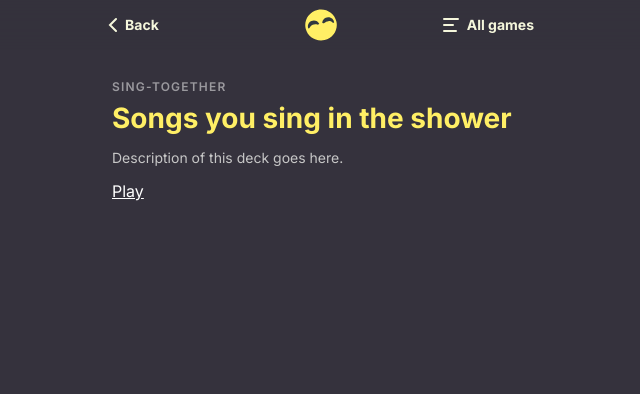
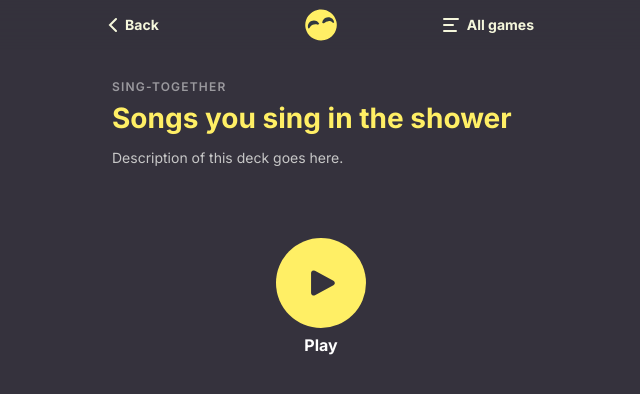
Before and after one commit to daankuhlmann25/social-project, a Vue app: page /party-games/sing-together/1 in a window 1280 px wide. Shown: the top 394 px of the page, without its empty margins (319-959 px from the left). Built offline with nearby package versions, Linux system fonts and the light colour scheme; no server answers; the database is empty.

Commit message:
Added play button on Deck Fixed style bug on HowToPlay

```diff
--- a/public/index.html
+++ b/public/index.html
@@ -14,6 +14,5 @@
       <strong>We're sorry but <%= htmlWebpackPlugin.options.title %> doesn't work properly without JavaScript enabled. Please enable it to continue.</strong>
     </noscript>
     <div id="app"></div>
-    <!-- built files will be auto injected -->
   </body>
 </html>
--- a/src/assets/less/play-game.less
+++ b/src/assets/less/play-game.less
@@ -61,6 +61,7 @@
 
         .song-artist, .song-title {
           font-size: 16px;
+          line-height: @line-height__s;
           flex: 0 0 100%;
         }
 
--- a/src/assets/less/style.less
+++ b/src/assets/less/style.less
@@ -165,6 +165,31 @@ body {
       }
     }
 
+    .deck {
+      display: flex;
+      flex-direction: column;
+
+      .play-deck {
+        display: inline-flex;
+        margin: 0 auto;
+        flex-direction: column;
+        align-items: center;
+
+        margin-top: 56px;
+
+        a {
+          display: inline-flex;
+          border-radius: 50%;
+          background-color: @sun;
+          padding: 30px;
+        }
+        span {
+          color: @white;
+          font-weight: 700;
+          margin-top: 8px;
+        }
+      }
+    }
     // Games group
     .games-group {
 
@@ -293,6 +318,11 @@ body {
           align-self: flex-end;
           cursor: pointer;
         }
+
+        .game-icon {
+          width: 36px;
+          height: 36px;
+        }
       }
 
       &.show {
@@ -330,12 +360,13 @@ body {
         display: flex;
         flex-flow: column;
         bottom: -87%;
-        height: 87%;
-        padding: @spacing__m;
+        max-height: 87%;
+        padding: @spacing__m @spacing__m @spacing__xl;
         background-color: @night-sky;
         transition: all .3s ease;
         border-radius: @spacing__m @spacing__m 0 0;
         max-width: @app-width;
+        overflow: auto;
 
         h2 {
           color: @white;
--- a/src/components/HowToPlay.vue
+++ b/src/components/HowToPlay.vue
@@ -4,14 +4,16 @@
             <a v-on:click="close()" class="close">
                 <img alt="Close" src="@/assets/icons/close.svg"/>
             </a>
-            <section class="games-group">
               <hgroup>
                 <h5>Sing together</h5>
                 <h2>How to play</h2>
               </hgroup>
               <p>Divide your group into two teams. The team with the phone sings the first part. If the other team can sing the second part, they get one point.</p>
+              <p>Divide your group into two teams. The team with the phone sings the first part. If the other team can sing the second part, they get one point.</p>
               <p>Pass the phone to the other team and let them go to the next card.</p>
-            </section>
+              <h3>What you need</h3>
+              <p>Divide your group into two teams. The team with the phone sings the first part. If the other team can sing the second part, they get one point.</p>
+
         </div>
     </div>
 </template>
--- a/src/views/Deck.vue
+++ b/src/views/Deck.vue
@@ -7,7 +7,10 @@
       <h1>Songs you sing in the shower</h1>
     </hgroup>
     <p>Description of this deck goes here.</p>
-    <router-link :to="{ name: 'Play', params: {id: 1} }">Play</router-link>
+    <div class="play-deck">
+      <router-link :to="{ name: 'Play', params: {id: 1} }"><img src="@/assets/icons/play.svg" width="30" height="30" alt="Play icon"></router-link>
+      <span>Play</span>
+    </div>
   </main>
 </template>
 
--- a/src/views/Play.vue
+++ b/src/views/Play.vue
@@ -23,12 +23,12 @@
 
             <div class="container-spacer">
               <div class="legend">YOU SING:</div>
-              <div id="you-sing">{{ yousing }}</div>
+              <div id="you-sing">{{ youSing }}</div>
             </div>
 
             <div class="container-spacer">
               <div class="legend">THEY SING:</div>
-              <div id="they-sing">{{ theysing }}</div>
+              <div id="they-sing">{{ theySing }}</div>
             </div>
 
             <hr/>
@@ -68,18 +68,19 @@
         showHowToPlay: false,
         'artist': '',
         'song': '',
-        'yousing': '',
-        'theysing': '',
+        'youSing': '',
+        'theySing': '',
         'songArray': [],
         'amountOfCards': '',
         'cardCounter': 0,
         'randomizedsongArray': [],
-        'localStorageData': []
+        'localStorageData': [],
+        'deckList': [],
       }
     },
     methods: {
       shuffle(array) {
-        var ctr = array.length, temp, index;
+        let ctr = array.length, temp, index;
         while (ctr > 0) {
           index = Math.floor(Math.random() * ctr)
           ctr--
@@ -90,10 +91,11 @@
         return array
       },
       updateTemplate() {
-        this.artist = JSON.parse(localStorage.getItem('deck-list'))[0][this.cardCounter]['artist']
-        this.song = JSON.parse(localStorage.getItem('deck-list'))[0][this.cardCounter]['song']
-        this.yousing = JSON.parse(localStorage.getItem('deck-list'))[0][this.cardCounter]['you-sing']
-        this.theysing = JSON.parse(localStorage.getItem('deck-list'))[0][this.cardCounter]['they-sing']
+        this.deckList = JSON.parse(localStorage.getItem('deck-list'))
+        this.artist = this.deckList[0][this.cardCounter]['artist']
+        this.song = this.deckList[0][this.cardCounter]['song']
+        this.youSing = this.deckList[0][this.cardCounter]['you-sing']
+        this.theySing = this.deckList[0][this.cardCounter]['they-sing']
       },
       setToLocalstorage() {
         // First clear content from localstorage before setting new value
@@ -114,7 +116,7 @@
         if (this.cardCounter < this.amountOfCards - 1) {
           this.cardCounter = this.cardCounter + 1
           this.updateTemplate()
-        } else{
+        } else {
           this.finishGame()
         }
       },
```
Also changed, not shown: src/assets/css/style.css, src/assets/icons/play.svg (added).
